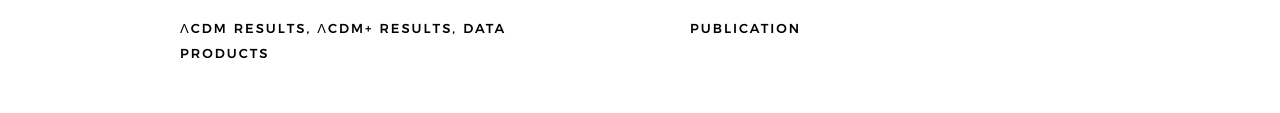
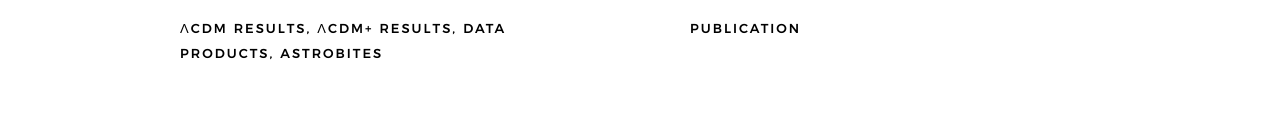
Before and after one commit to Lbalkenhol/lbalkenhol.github.io, a plain HTML site: page index.html in a window 1280 px wide. Shown: the part 2586-2699 px from the top of the page. Drawn offline with Linux system fonts and the light colour scheme; files whose address does not match are found by name.

Commit message:
Astrobites link

```diff
--- a/index.html
+++ b/index.html
@@ -194,7 +194,8 @@
                         </p>
 
                         <div class="blog-cat">
-                                <a href="https://arxiv.org/abs/2101.01684">&Lambda;CDM results</a><a href="https://arxiv.org/abs/2103.13618">&Lambda;CDM+ results</a><a href="https://pole.uchicago.edu/public/data/dutcher21/">Data Products</a>
+                                <a href="https://arxiv.org/abs/2101.01684">&Lambda;CDM results</a><a href="https://arxiv.org/abs/2103.13618">&Lambda;CDM+ results</a><a href="https://pole.uchicago.edu/public/data/dutcher21/">Data Products</a><a href="https://astrobites.org/2021/04/01/south-polarization/">astrobites</a>
+
                         </div>
 
 
```
